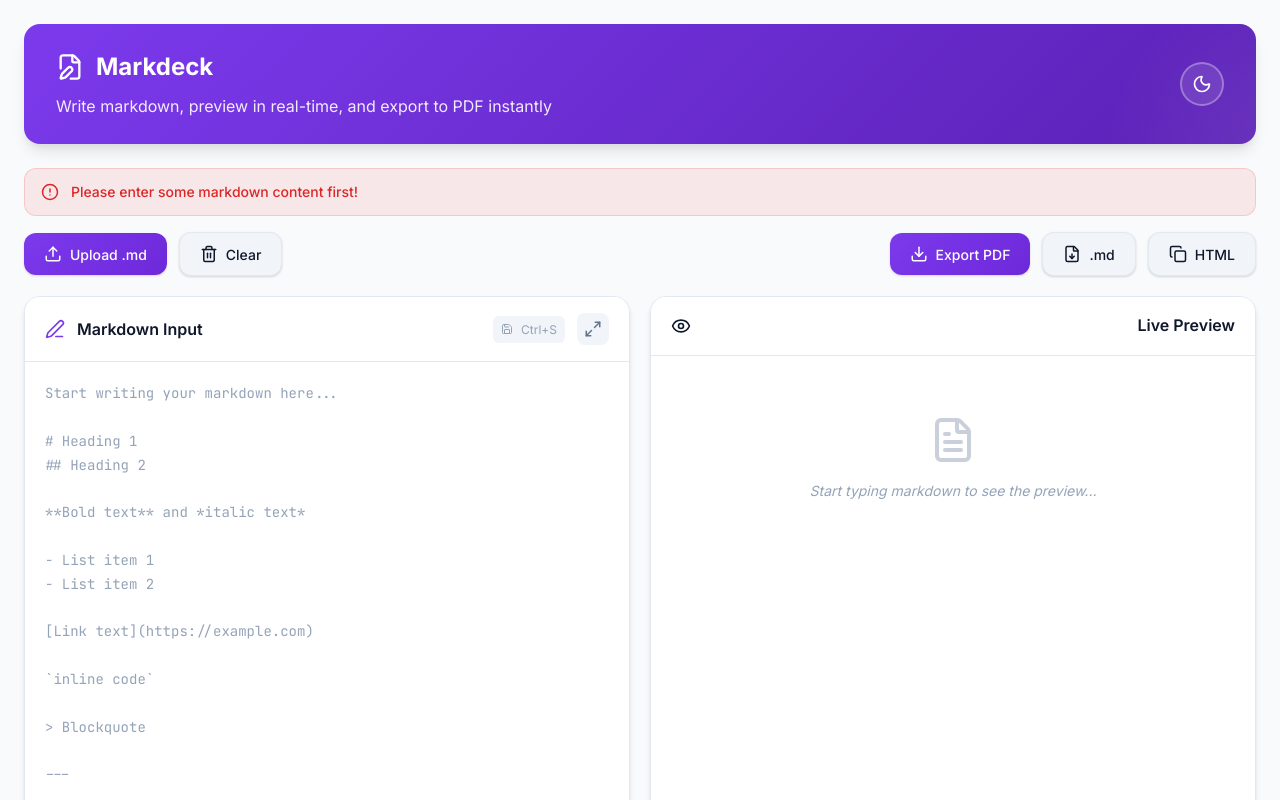
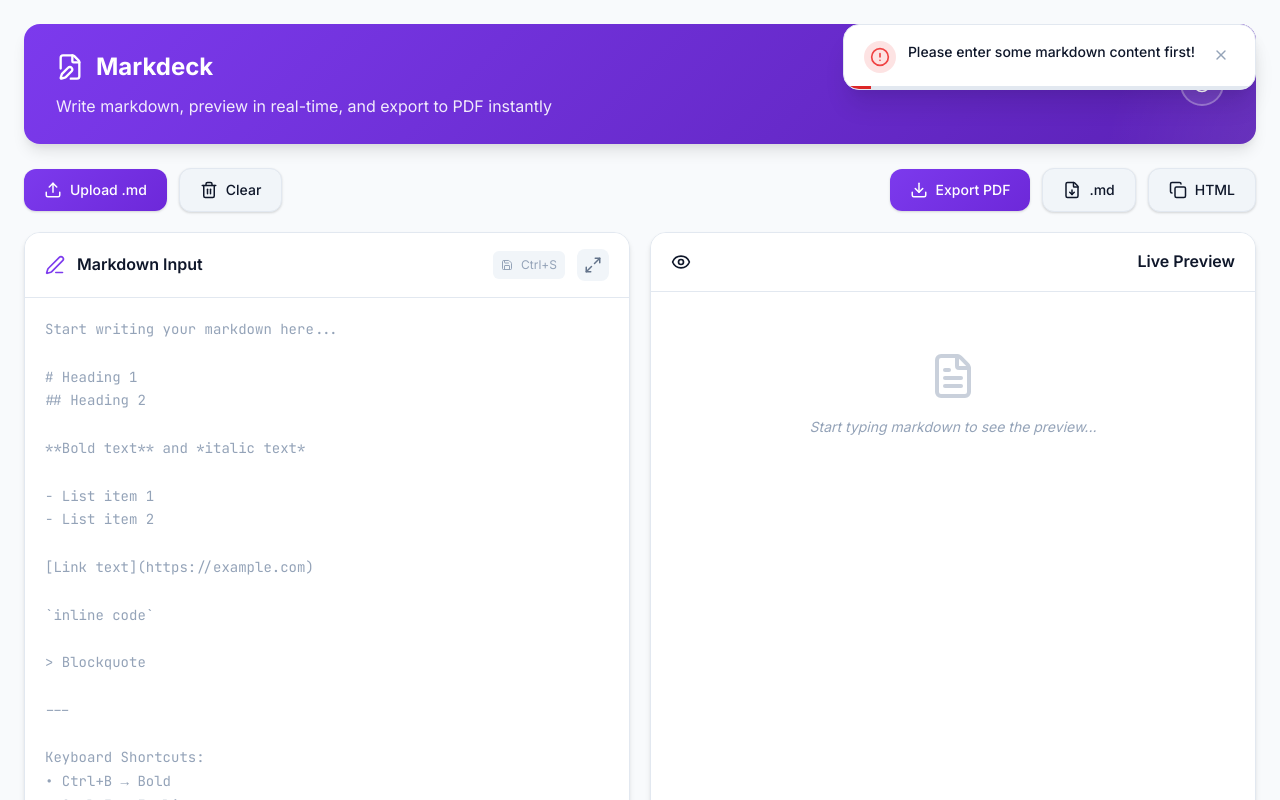
Before and after one commit to H-arshal/markdeck, a React (Vite) app: page / in a window 1280 px wide. Both pictures are taken after a click on the button ".md". Shown: the top 800 px of the page. Built offline with nearby package versions, Linux system fonts and the light colour scheme.

Commit message:
Updating notification toaster and added footer

```diff
--- a/src/App.jsx
+++ b/src/App.jsx
@@ -1,8 +1,9 @@
 import { useRef } from 'react';
-import { Header, StatusMessage, Controls, Editor, Preview } from './components';
+import { Header, Toast, Controls, Editor, Preview, Footer } from './components';
 import { useMarkdownEditor, useTheme } from './hooks';
 import './styles/components.css';
 import './styles/preview.css';
+import './styles/toast.css';
 
 function App() {
     const previewRef = useRef(null);
@@ -12,6 +13,7 @@
         markdown,
         setMarkdown,
         status,
+        clearStatus,
         pdfFilename,
         setPdfFilename,
         isFullscreen,
@@ -42,7 +44,14 @@
                 <Header isDark={isDark} onToggleTheme={toggleTheme} />
             )}
 
-            <StatusMessage message={status.message} type={status.type} />
+            {/* Toast Notifications */}
+            {status.message && (
+                <Toast
+                    message={status.message}
+                    type={status.type}
+                    onClose={clearStatus}
+                />
+            )}
 
             {!isFullscreen && (
                 <Controls
@@ -69,6 +78,8 @@
                     <Preview ref={previewRef} markdown={markdown} />
                 )}
             </div>
+
+            {!isFullscreen && <Footer />}
         </div>
     );
 }
--- /dev/null
+++ b/src/components/Footer.jsx
@@ -0,0 +1,25 @@
+import { Github, Heart } from 'lucide-react';
+
+const Footer = () => {
+    return (
+        <footer className="footer">
+            <div className="footer-content">
+                <span className="footer-text">
+                    Created with <Heart size={14} className="footer-heart" /> by{' '}
+                    <strong>Harshal Moon</strong>
+                </span>
+                <a
+                    href="https://github.com/H-arshal/markdeck"
+                    target="_blank"
+                    rel="noopener noreferrer"
+                    className="footer-link"
+                >
+                    <Github size={18} />
+                    <span>GitHub</span>
+                </a>
+            </div>
+        </footer>
+    );
+};
+
+export default Footer;
--- /dev/null
+++ b/src/components/Toast.jsx
@@ -0,0 +1,47 @@
+import { useEffect, useState } from 'react';
+import { CheckCircle, AlertCircle, X } from 'lucide-react';
+
+const Toast = ({ message, type, onClose }) => {
+    const [isExiting, setIsExiting] = useState(false);
+
+    useEffect(() => {
+        // Auto-dismiss after 3 seconds
+        const timer = setTimeout(() => {
+            handleClose();
+        }, 3000);
+
+        return () => clearTimeout(timer);
+    }, []);
+
+    const handleClose = () => {
+        setIsExiting(true);
+        setTimeout(() => {
+            onClose?.();
+        }, 300); // Match animation duration
+    };
+
+    if (!message) return null;
+
+    const Icon = type === 'success' ? CheckCircle : AlertCircle;
+
+    return (
+        <div className={`toast-container`}>
+            <div className={`toast toast-${type} ${isExiting ? 'toast-exit' : ''}`}>
+                <div className="toast-icon">
+                    <Icon size={20} />
+                </div>
+                <div className="toast-content">
+                    <p className="toast-message">{message}</p>
+                </div>
+                <button className="toast-close" onClick={handleClose}>
+                    <X size={16} />
+                </button>
+                <div className="toast-progress">
+                    <div className="toast-progress-bar" />
+                </div>
+            </div>
+        </div>
+    );
+};
+
+export default Toast;
--- a/src/components/index.js
+++ b/src/components/index.js
@@ -1,5 +1,6 @@
 export { default as Header } from './Header';
-export { default as StatusMessage } from './StatusMessage';
+export { default as Toast } from './Toast';
 export { default as Controls } from './Controls';
 export { default as Editor } from './Editor';
 export { default as Preview } from './Preview';
+export { default as Footer } from './Footer';
--- a/src/hooks/useMarkdownEditor.js
+++ b/src/hooks/useMarkdownEditor.js
@@ -32,12 +32,14 @@
         };
     }, [markdown]);
 
-    // Show status message with auto-hide
+    // Show status message (Toast component handles auto-hide)
     const showStatus = useCallback((message, type) => {
         setStatus({ message, type });
-        setTimeout(() => {
-            setStatus({ message: '', type: '' });
-        }, 3000);
+    }, []);
+
+    // Clear status (for manual dismiss)
+    const clearStatus = useCallback(() => {
+        setStatus({ message: '', type: '' });
     }, []);
 
     // Handle file upload
@@ -179,6 +181,7 @@
         markdown,
         setMarkdown,
         status,
+        clearStatus,
         pdfFilename,
         setPdfFilename,
         isFullscreen,
--- a/src/styles/components.css
+++ b/src/styles/components.css
@@ -614,3 +614,77 @@
         flex-wrap: wrap;
     }
 }
+
+/* =====================================================
+   FOOTER
+   ===================================================== */
+.footer {
+    margin-top: var(--space-8);
+    padding: var(--space-5) 0;
+    border-top: 1px solid var(--color-border);
+}
+
+.footer-content {
+    display: flex;
+    justify-content: space-between;
+    align-items: center;
+    flex-wrap: wrap;
+    gap: var(--space-4);
+}
+
+.footer-text {
+    font-size: var(--font-size-sm);
+    color: var(--color-text-secondary);
+    display: flex;
+    align-items: center;
+    gap: var(--space-2);
+}
+
+.footer-text strong {
+    color: var(--color-text);
+    font-weight: 600;
+}
+
+.footer-heart {
+    color: var(--color-accent-500);
+    animation: heartbeat 1.5s ease-in-out infinite;
+}
+
+@keyframes heartbeat {
+    0%, 100% { transform: scale(1); }
+    50% { transform: scale(1.2); }
+}
+
+.footer-link {
+    display: flex;
+    align-items: center;
+    gap: var(--space-2);
+    font-size: var(--font-size-sm);
+    font-weight: 500;
+    color: var(--color-text-secondary);
+    text-decoration: none;
+    padding: var(--space-2) var(--space-4);
+    border-radius: var(--radius-lg);
+    background: var(--color-btn-secondary-bg);
+    border: 1px solid var(--color-border);
+    transition: all var(--transition-base);
+}
+
+.footer-link:hover {
+    color: var(--color-text);
+    background: var(--color-btn-secondary-hover);
+    transform: translateY(-2px);
+    box-shadow: var(--shadow-sm);
+}
+
+.footer-link svg {
+    width: 18px;
+    height: 18px;
+}
+
+@media (max-width: 640px) {
+    .footer-content {
+        flex-direction: column;
+        text-align: center;
+    }
+}
--- /dev/null
+++ b/src/styles/toast.css
@@ -0,0 +1,156 @@
+/* =====================================================
+   TOAST NOTIFICATIONS
+   ===================================================== */
+.toast-container {
+    position: fixed;
+    top: var(--space-6);
+    right: var(--space-6);
+    z-index: 9999;
+    pointer-events: none;
+}
+
+.toast {
+    display: flex;
+    align-items: flex-start;
+    gap: var(--space-3);
+    padding: var(--space-4) var(--space-5);
+    background: var(--color-surface);
+    border-radius: var(--radius-xl);
+    box-shadow: var(--shadow-xl);
+    border: 1px solid var(--color-border);
+    min-width: 320px;
+    max-width: 420px;
+    pointer-events: auto;
+    position: relative;
+    overflow: hidden;
+    animation: toastSlideIn 0.3s ease-out;
+}
+
+.toast-exit {
+    animation: toastSlideOut 0.3s ease-in forwards;
+}
+
+@keyframes toastSlideIn {
+    from {
+        opacity: 0;
+        transform: translateX(100%);
+    }
+    to {
+        opacity: 1;
+        transform: translateX(0);
+    }
+}
+
+@keyframes toastSlideOut {
+    from {
+        opacity: 1;
+        transform: translateX(0);
+    }
+    to {
+        opacity: 0;
+        transform: translateX(100%);
+    }
+}
+
+.toast-icon {
+    flex-shrink: 0;
+    display: flex;
+    align-items: center;
+    justify-content: center;
+    width: 32px;
+    height: 32px;
+    border-radius: var(--radius-full);
+}
+
+.toast-success .toast-icon {
+    background: rgba(34, 197, 94, 0.15);
+    color: var(--color-success-500);
+}
+
+.toast-error .toast-icon {
+    background: rgba(239, 68, 68, 0.15);
+    color: var(--color-error-500);
+}
+
+.toast-content {
+    flex: 1;
+    min-width: 0;
+}
+
+.toast-message {
+    margin: 0;
+    font-size: var(--font-size-sm);
+    font-weight: 500;
+    color: var(--color-text);
+    line-height: 1.5;
+}
+
+.toast-close {
+    flex-shrink: 0;
+    display: flex;
+    align-items: center;
+    justify-content: center;
+    width: 28px;
+    height: 28px;
+    border: none;
+    background: transparent;
+    color: var(--color-text-muted);
+    border-radius: var(--radius-base);
+    cursor: pointer;
+    transition: all var(--transition-fast);
+}
+
+.toast-close:hover {
+    background: var(--color-btn-secondary-bg);
+    color: var(--color-text);
+}
+
+/* Progress bar */
+.toast-progress {
+    position: absolute;
+    bottom: 0;
+    left: 0;
+    right: 0;
+    height: 3px;
+    background: var(--color-border);
+    overflow: hidden;
+}
+
+.toast-progress-bar {
+    height: 100%;
+    width: 100%;
+    animation: toastProgress 3s linear forwards;
+}
+
+.toast-success .toast-progress-bar {
+    background: linear-gradient(90deg, var(--color-success-500), var(--color-success-600));
+}
+
+.toast-error .toast-progress-bar {
+    background: linear-gradient(90deg, var(--color-error-500), var(--color-error-600));
+}
+
+@keyframes toastProgress {
+    from {
+        transform: translateX(0);
+    }
+    to {
+        transform: translateX(-100%);
+    }
+}
+
+/* Responsive */
+@media (max-width: 640px) {
+    .toast-container {
+        top: auto;
+        bottom: var(--space-4);
+        left: var(--space-4);
+        right: var(--space-4);
+    }
+
+    .toast {
+        min-width: auto;
+        max-width: none;
+        width: 100%;
+    }
+}
```
